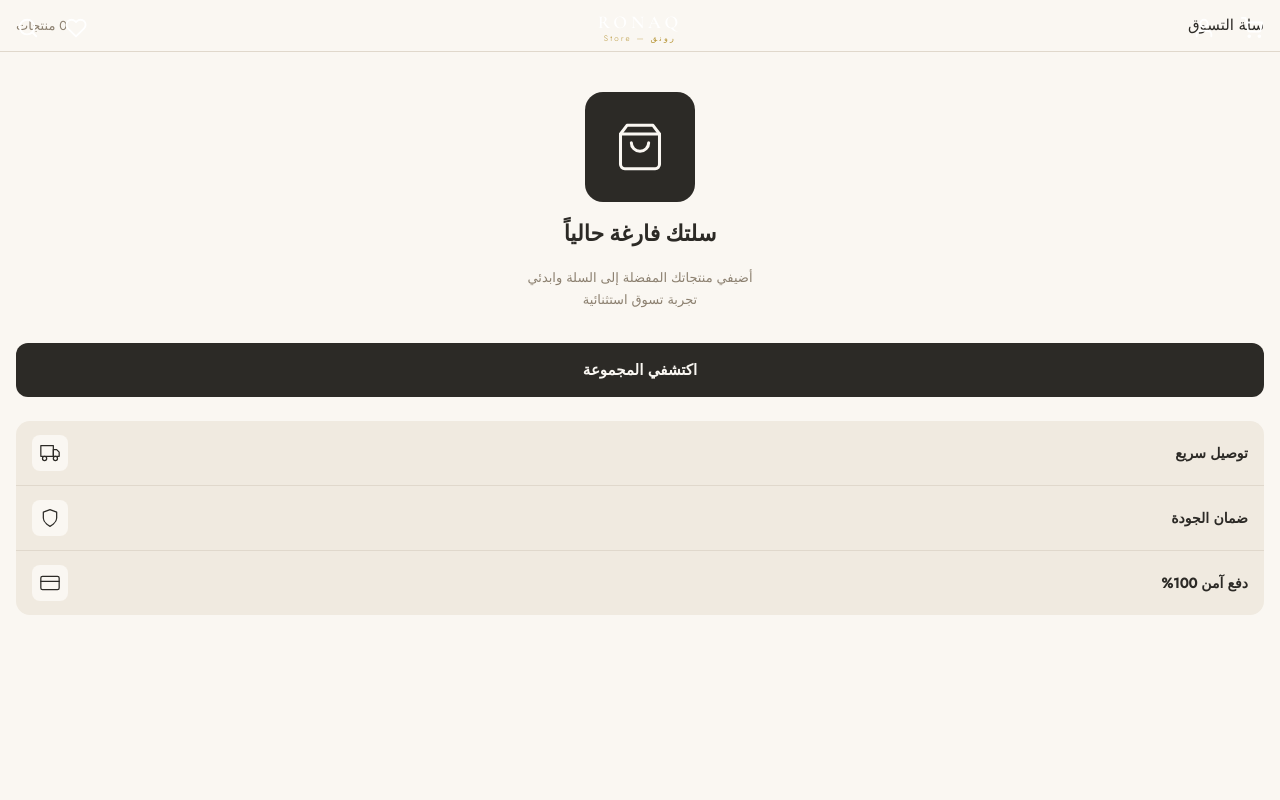
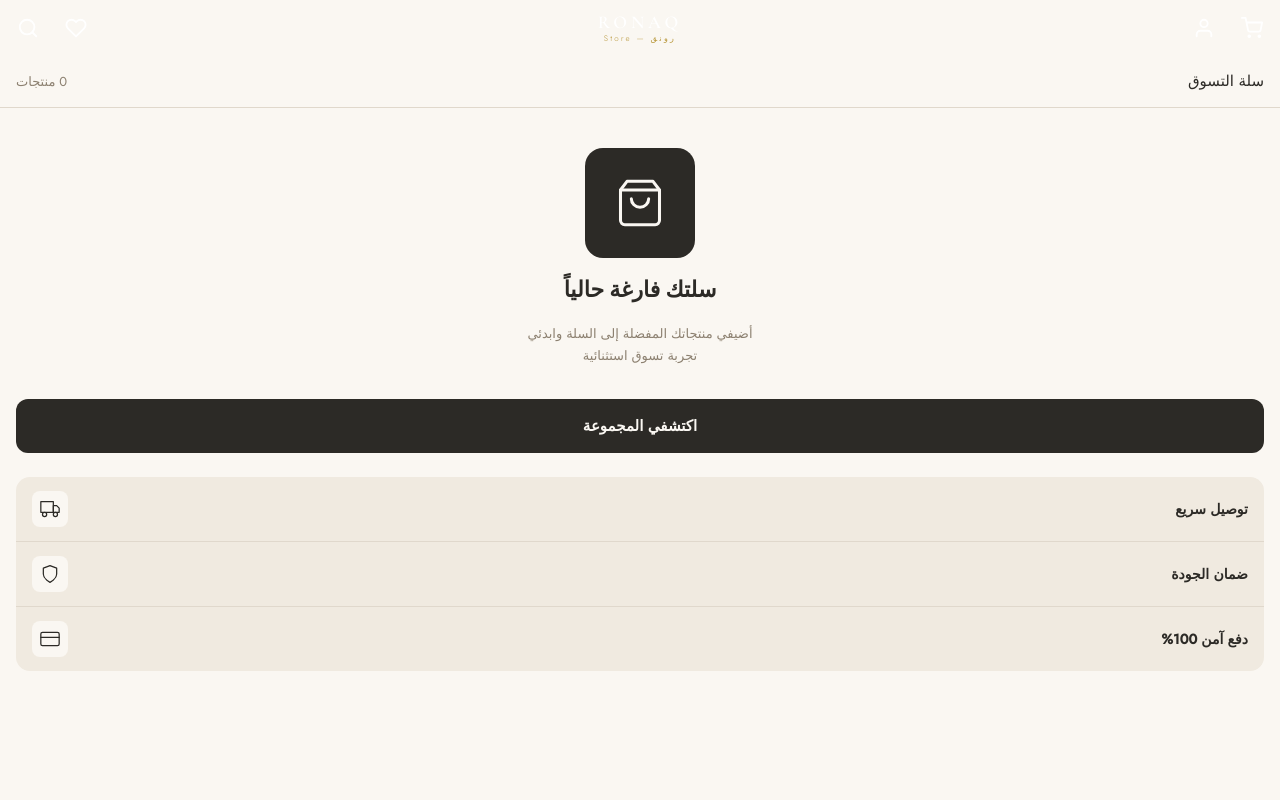
Before and after one commit to nhmcare11-glitch/ronaq, a Next.js app: page /cart in a window 1280 px wide. Shown: the top 800 px of the page. Built offline with nearby package versions, Linux system fonts and the light colour scheme.

Commit message:
Update all changes

```diff
--- a/app/cart/page.tsx
+++ b/app/cart/page.tsx
@@ -60,7 +60,15 @@ const features: { title: string; icon: React.ReactNode }[] = [
 
 export default function CartPage() {
   const { items, removeItem, updateQuantity, totalPrice } = useCartStore();
+const [isHydrated, setIsHydrated] = useState(false);
 
+useEffect(() => {
+  setIsHydrated(true);
+}, []);
+
+if (!isHydrated) {
+  return <div style={{ background: "var(--ivory)", minHeight: "100vh" }} />;
+}
   if (items.length === 0) {
     return (
       <div style={{ background: "var(--ivory)", minHeight: "100vh", direction: "rtl" }}>
--- a/app/layout.tsx
+++ b/app/layout.tsx
@@ -25,7 +25,7 @@ export default function RootLayout({ children }: { children: React.ReactNode })
       <body>
         <FavoritesProvider>
            <Navbar />
-          <main style={{ paddingBottom: "80px" }}>{children}</main>
+         <main style={{ paddingTop: "56px", paddingBottom: "80px" }}>{children}</main>
           <Footer />
         </FavoritesProvider>
       </body>
```
